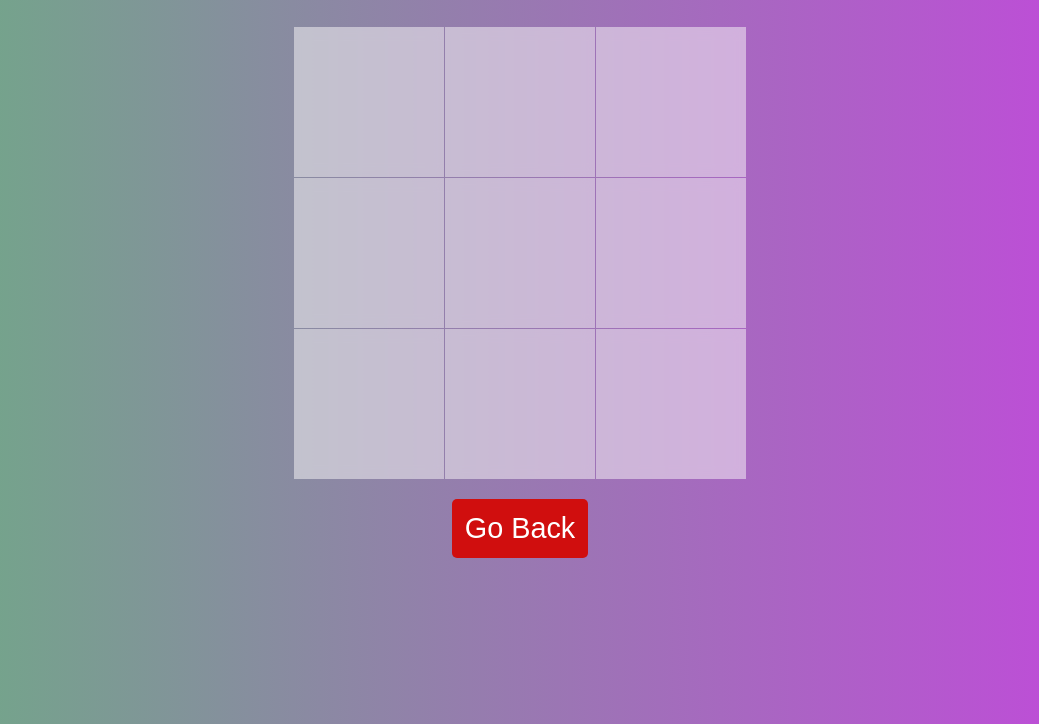
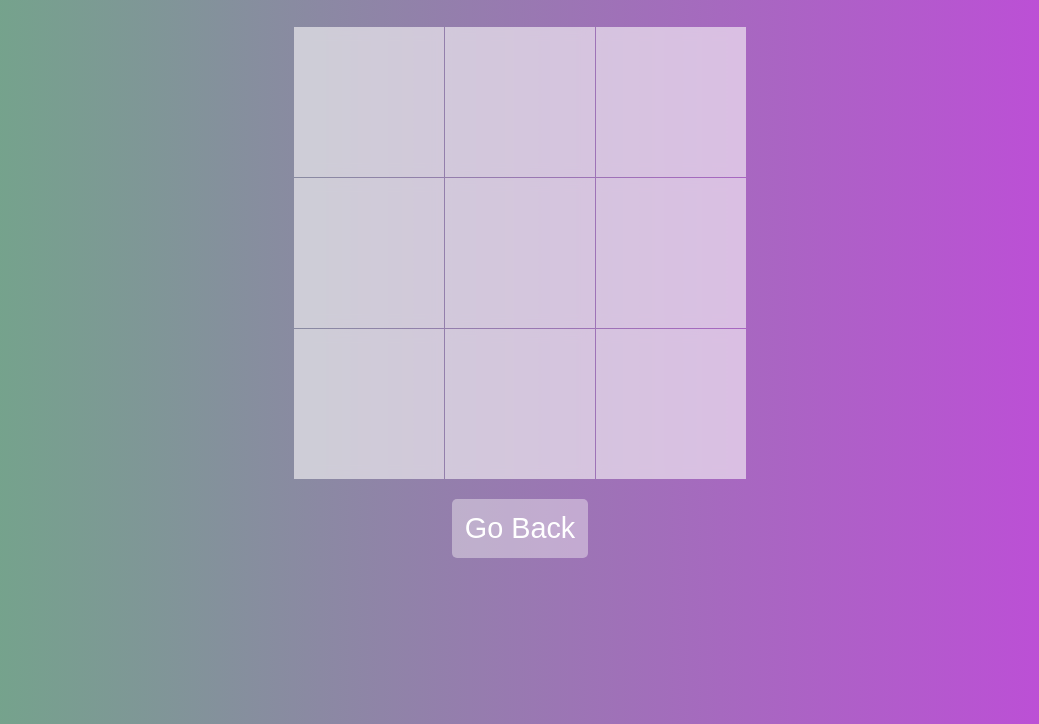
Before and after one commit to karthicbz/TicTacToe_OdinProject, a plain HTML site: page index.html in a window 1280 px wide. Both pictures are taken after a click on the button "Play". Shown: the part 76-800 px from the top of the page, without its empty margins (120-1159 px from the left). Drawn offline with Linux system fonts and the light colour scheme.

Commit message:
change grid background into transparent

```diff
--- a/styles/style.css
+++ b/styles/style.css
@@ -29,7 +29,7 @@ h1{
 .cell-container>div{
     /* width: 150px;
     height: 150px; */
-    background-color: rgba(252, 250, 250, 0.5);
+    background-color: rgba(252, 250, 250, 0.6);
     backdrop-filter: blur(6px);
     display: grid;
     grid-template: 1fr/1fr;
@@ -42,7 +42,7 @@ h1{
 
 .cell-container>div:hover{
     cursor: pointer;
-    background-color: rgb(157, 5, 5);
+    background-color: rgba(252, 250, 250, 0.7);
 }
 
 .buttons{
@@ -57,7 +57,7 @@ h1{
     font-size: 1.8rem;
     padding: 0.8rem;
     border-radius: 5px;
-    background-color: #d00e0e;
+    background-color: rgba(252, 250, 250, 0.4);
     color: white;
     margin-top: 20px;
     display: none;
@@ -87,6 +87,7 @@ h2{
 .play-options>#game{
     font-size: 1.3rem;
     border: none;
+    border-radius: 5px;
     /* margin-top: 30px; */
 }
 
```
